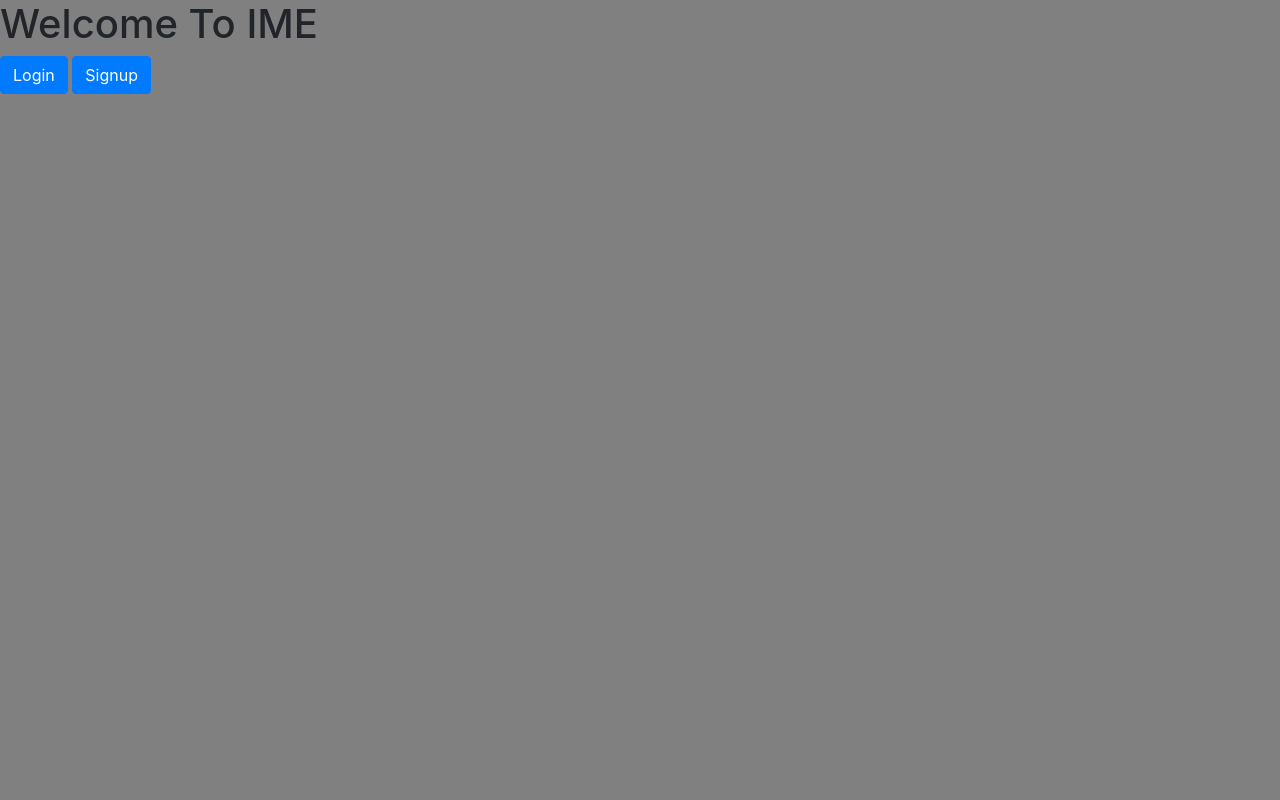
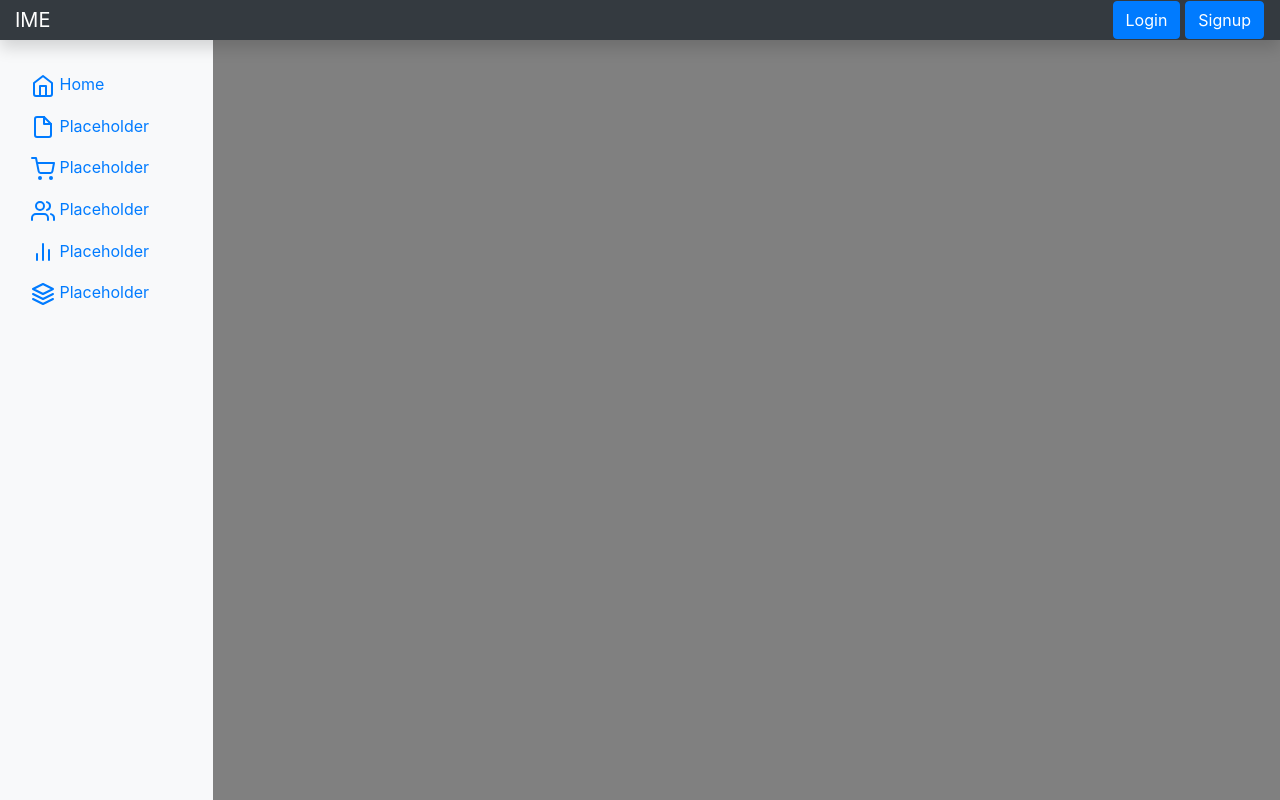
Before and after one commit to jeremyabui/illegalmemeexchange, a website: page views/index.html in a window 1280 px wide. Drawn offline with nearby package versions, Linux system fonts and the light colour scheme.

Commit message:
Added sidebar

```diff
--- a/public/styles/style.css
+++ b/public/styles/style.css
@@ -1,3 +1,21 @@
 body {
     background-color: gray;
 }
+
+/* Navbar Styling */
+.navbar-nav {
+    flex-direction: row;
+}
+
+.navbar-nav li{
+    margin-left: 5px;
+}
+
+/* Sidebar */
+.sidebar {
+    height: 100vh;
+}
+
+.sidebar-sticky ul:first-child {
+    margin-top: 8vh;
+}
--- a/views/index.html
+++ b/views/index.html
@@ -12,16 +12,71 @@
     <title>IME</title>
 </head>
 <body>
-    <h1>Welcome To IME</h1>
-    <nav>
+    <!-- <h1>Welcome To IME</h1> -->
+    <nav class="navbar navbar-dark fixed-top bg-dark flex-md-nowrap p-0 shadow">
+            <a class="navbar-brand col-sm-3 col-md-2 mr-0" href="#">IME</a>
+            <ul class="navbar-nav px-3">
+              <li class="nav-item text-nowrap">
                 <button type="button" class="btn btn-primary" data-toggle="modal" data-target="#loginModal">
                     Login
                 </button>
+              </li>
+              <li class="nav-item text-nowrap">
                     <button type="button" class="btn btn-primary" data-toggle="modal" data-target="#signupModal">
                         Signup
                     </button>
+              </li>
+            </ul>
           </nav>
 
+<!-- Sidebar -->
+<div class="container-fluid">
+        <div class="row">
+          <nav class="col-md-2 d-none d-md-block bg-light sidebar">
+            <div class="sidebar-sticky">
+              <ul class="nav flex-column">
+                <!-- NOTE Update icons with placeholders -->
+                <li class="nav-item">
+                  <a class="nav-link active" href="#">
+                    <svg xmlns="http://www.w3.org/2000/svg" width="24" height="24" viewBox="0 0 24 24" fill="none" stroke="currentColor" stroke-width="2" stroke-linecap="round" stroke-linejoin="round" class="feather feather-home"><path d="M3 9l9-7 9 7v11a2 2 0 0 1-2 2H5a2 2 0 0 1-2-2z"></path><polyline points="9 22 9 12 15 12 15 22"></polyline></svg>
+                    Home <span class="sr-only">(current)</span>
+                  </a>
+                </li>
+                <li class="nav-item">
+                  <a class="nav-link" href="#">
+                    <svg xmlns="http://www.w3.org/2000/svg" width="24" height="24" viewBox="0 0 24 24" fill="none" stroke="currentColor" stroke-width="2" stroke-linecap="round" stroke-linejoin="round" class="feather feather-file"><path d="M13 2H6a2 2 0 0 0-2 2v16a2 2 0 0 0 2 2h12a2 2 0 0 0 2-2V9z"></path><polyline points="13 2 13 9 20 9"></polyline></svg>
+                    Placeholder
+                  </a>
+                </li>
+                <li class="nav-item">
+                  <a class="nav-link" href="#">
+                    <svg xmlns="http://www.w3.org/2000/svg" width="24" height="24" viewBox="0 0 24 24" fill="none" stroke="currentColor" stroke-width="2" stroke-linecap="round" stroke-linejoin="round" class="feather feather-shopping-cart"><circle cx="9" cy="21" r="1"></circle><circle cx="20" cy="21" r="1"></circle><path d="M1 1h4l2.68 13.39a2 2 0 0 0 2 1.61h9.72a2 2 0 0 0 2-1.61L23 6H6"></path></svg>
+                    Placeholder
+                  </a>
+                </li>
+                <li class="nav-item">
+                  <a class="nav-link" href="#">
+                    <svg xmlns="http://www.w3.org/2000/svg" width="24" height="24" viewBox="0 0 24 24" fill="none" stroke="currentColor" stroke-width="2" stroke-linecap="round" stroke-linejoin="round" class="feather feather-users"><path d="M17 21v-2a4 4 0 0 0-4-4H5a4 4 0 0 0-4 4v2"></path><circle cx="9" cy="7" r="4"></circle><path d="M23 21v-2a4 4 0 0 0-3-3.87"></path><path d="M16 3.13a4 4 0 0 1 0 7.75"></path></svg>
+                    Placeholder
+                  </a>
+                </li>
+                <li class="nav-item">
+                  <a class="nav-link" href="#">
+                    <svg xmlns="http://www.w3.org/2000/svg" width="24" height="24" viewBox="0 0 24 24" fill="none" stroke="currentColor" stroke-width="2" stroke-linecap="round" stroke-linejoin="round" class="feather feather-bar-chart-2"><line x1="18" y1="20" x2="18" y2="10"></line><line x1="12" y1="20" x2="12" y2="4"></line><line x1="6" y1="20" x2="6" y2="14"></line></svg>
+                    Placeholder
+                  </a>
+                </li>
+                <li class="nav-item">
+                  <a class="nav-link" href="#">
+                    <svg xmlns="http://www.w3.org/2000/svg" width="24" height="24" viewBox="0 0 24 24" fill="none" stroke="currentColor" stroke-width="2" stroke-linecap="round" stroke-linejoin="round" class="feather feather-layers"><polygon points="12 2 2 7 12 12 22 7 12 2"></polygon><polyline points="2 17 12 22 22 17"></polyline><polyline points="2 12 12 17 22 12"></polyline></svg>
+                    Placeholder
+                  </a>
+                </li>
+              </ul>
+            </div>
+          </nav>
+        </div>
+      </div>
 
     <!-- Signup Modal -->
     <div class="modal fade" id="signupModal" tabindex="-1" role="dialog" aria-labelledby="signupModalLabel" aria-hidden="true">
```
Lines whose indentation alone changed are shown as unchanged.
